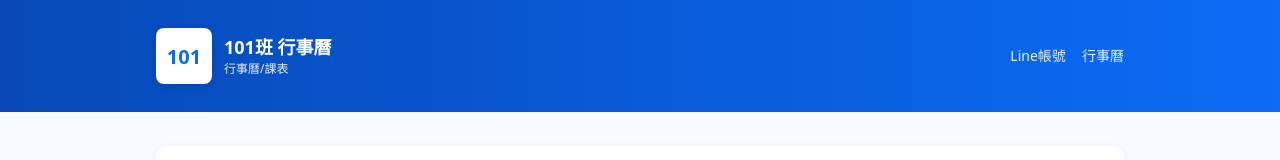
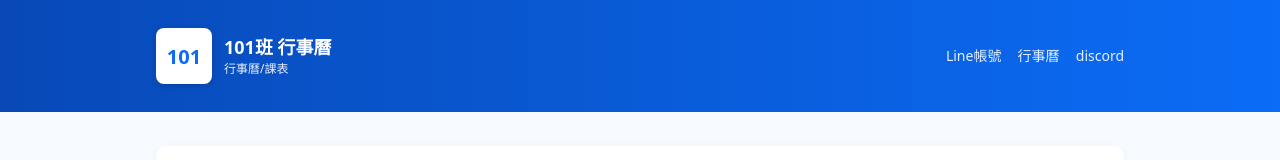
Before and after one commit to VitoTsao/class-site, a plain HTML site: page index.html in a window 1280 px wide. Shown: the top 160 px of the page. Drawn offline with Linux system fonts and the light colour scheme.

Commit message:
Update index.html

```diff
--- a/index.html
+++ b/index.html
@@ -19,6 +19,7 @@
       <nav class="top-nav">
         <a href="https://lin.ee/nFQTtwc">Line帳號</a>
         <a href="#calendar">行事曆</a>
+        <a href="https://discord.gg/u9VeYnaCku">discord</a>
 
       </nav>
     </div>
```
